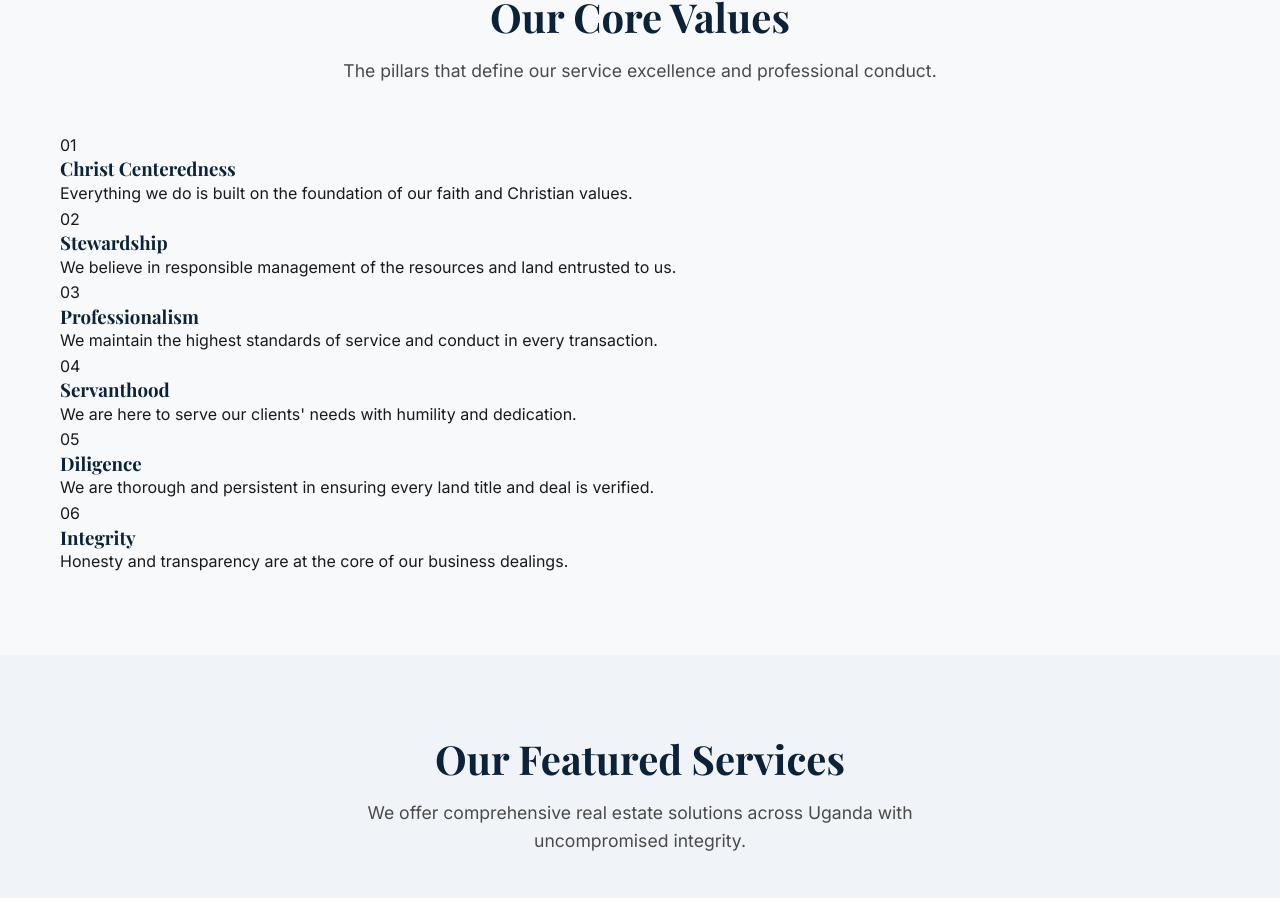
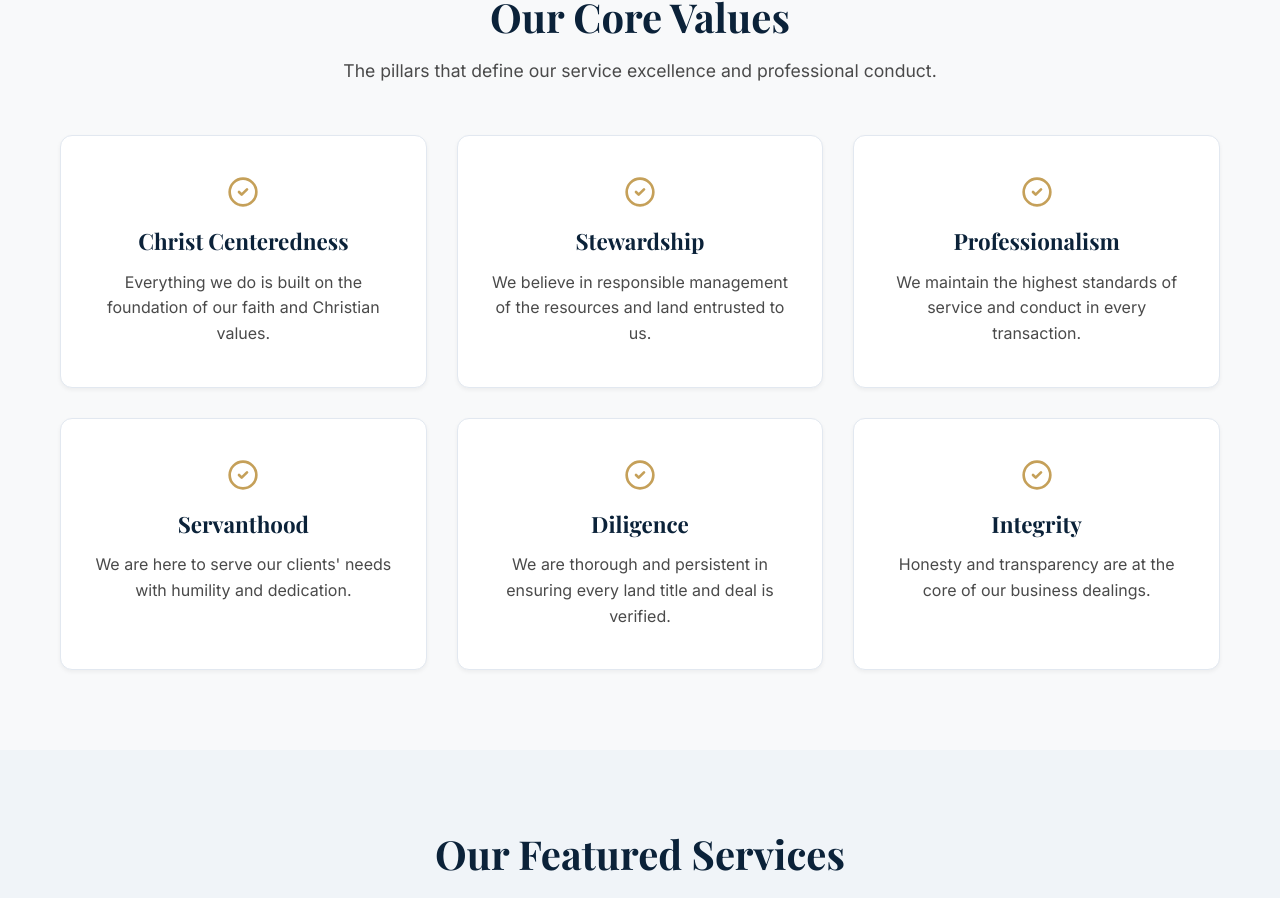
Before and after one commit to conanlevi0-oss/excellent-spirit-prop, a React (Vite) app: page / in a window 1280 px wide. Shown: the part 1573-2471 px from the top of the page. Built offline with nearby package versions, Linux system fonts and the light colour scheme.

Commit message:
Update Core Values styling on Home page and synchronize with About Us page

```diff
--- a/src/pages/AboutUs.jsx
+++ b/src/pages/AboutUs.jsx
@@ -31,12 +31,12 @@ const AboutUs = () => {
               <h3 style={{ color: 'var(--primary-blue)', margin: '40px 0 20px', fontFamily: '"Playfair Display", serif', fontSize: '1.8rem' }}>Core Values</h3>
               <ul className="values-list" style={{ display: 'grid', gridTemplateColumns: '1fr 1fr', gap: '15px' }}>
                 {[
-                  'Christ-centeredness',
+                  'Christ Centeredness',
                   'Stewardship',
-                  'Integrity',
+                  'Professionalism',
+                  'Servanthood',
                   'Diligence',
-                  'Professionalism',
-                  'Transparency'
+                  'Integrity'
                 ].map((value, index) => (
                   <li key={index} style={{ display: 'flex', alignItems: 'center', gap: '10px', fontSize: '1.1rem', fontWeight: '500' }}>
                     <CheckCircle2 size={20} color="var(--accent-gold)" />
--- a/src/pages/Home.css
+++ b/src/pages/Home.css
@@ -41,6 +41,49 @@
 .hero-buttons {
   display: flex;
   gap: 20px;
+}
+
+/* Core Values */
+.values-grid {
+  display: grid;
+  grid-template-columns: repeat(3, 1fr);
+  gap: 30px;
+  margin-top: 50px;
+}
+
+.value-card {
+  background: white;
+  padding: 40px 30px;
+  border-radius: 12px;
+  box-shadow: var(--shadow-sm);
+  transition: var(--transition);
+  text-align: center;
+  border: 1px solid var(--border-color);
+  display: flex;
+  flex-direction: column;
+  align-items: center;
+}
+
+.value-card:hover {
+  transform: translateY(-5px);
+  box-shadow: var(--shadow-md);
+  border-color: var(--accent-gold);
+}
+
+.value-icon {
+  margin-bottom: 20px;
+}
+
+.value-card h3 {
+  font-family: 'Playfair Display', serif;
+  color: var(--primary-blue);
+  margin-bottom: 15px;
+  font-size: 1.4rem;
+}
+
+.value-card p {
+  color: var(--text-light);
+  line-height: 1.6;
 }
 
 /* Intro Section */
--- a/src/pages/Home.jsx
+++ b/src/pages/Home.jsx
@@ -1,5 +1,5 @@
 import { Link } from 'react-router-dom';
-import { ArrowRight, Star, Shield, Building2, Map, MapPin } from 'lucide-react';
+import { ArrowRight, Star, Shield, Building2, Map, MapPin, CheckCircle2 } from 'lucide-react';
 import './Home.css';
 
 const Home = () => {
@@ -67,32 +67,32 @@ const Home = () => {
           <p className="section-subtitle">The pillars that define our service excellence and professional conduct.</p>
           <div className="values-grid">
             <div className="value-card">
-              <span className="value-number">01</span>
+              <CheckCircle2 size={32} color="var(--accent-gold)" className="value-icon" />
               <h3>Christ Centeredness</h3>
               <p>Everything we do is built on the foundation of our faith and Christian values.</p>
             </div>
             <div className="value-card">
-              <span className="value-number">02</span>
+              <CheckCircle2 size={32} color="var(--accent-gold)" className="value-icon" />
               <h3>Stewardship</h3>
               <p>We believe in responsible management of the resources and land entrusted to us.</p>
             </div>
             <div className="value-card">
-              <span className="value-number">03</span>
+              <CheckCircle2 size={32} color="var(--accent-gold)" className="value-icon" />
               <h3>Professionalism</h3>
               <p>We maintain the highest standards of service and conduct in every transaction.</p>
             </div>
             <div className="value-card">
-              <span className="value-number">04</span>
+              <CheckCircle2 size={32} color="var(--accent-gold)" className="value-icon" />
               <h3>Servanthood</h3>
               <p>We are here to serve our clients' needs with humility and dedication.</p>
             </div>
             <div className="value-card">
-              <span className="value-number">05</span>
+              <CheckCircle2 size={32} color="var(--accent-gold)" className="value-icon" />
               <h3>Diligence</h3>
               <p>We are thorough and persistent in ensuring every land title and deal is verified.</p>
             </div>
             <div className="value-card">
-              <span className="value-number">06</span>
+              <CheckCircle2 size={32} color="var(--accent-gold)" className="value-icon" />
               <h3>Integrity</h3>
               <p>Honesty and transparency are at the core of our business dealings.</p>
             </div>
```
